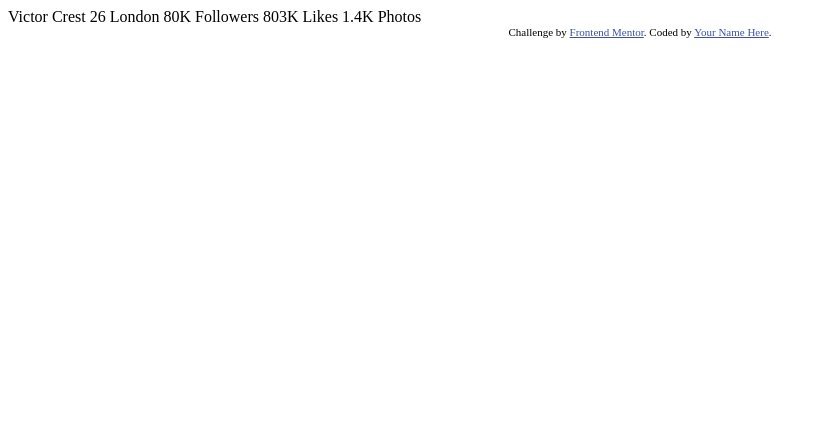
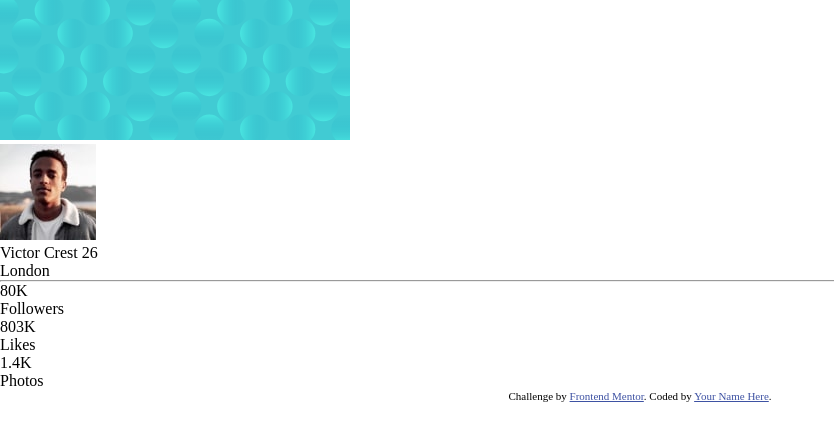
Before and after one commit to Hhmmmk/ProfileCardComponent, a plain HTML site: page index.html in a window 1280 px wide. Shown: the whole page, without its empty margins (0-834 px from the left). Drawn offline with Linux system fonts and the light colour scheme.

Commit message:
Html made accessibility friendly, CSS reset

```diff
--- a/index.html
+++ b/index.html
@@ -8,28 +8,46 @@
 
   <title>Frontend Mentor | Profile card component</title>
 
-  <!-- Feel free to remove these styles or customise in your own stylesheet 👍 -->
+  <link rel="stylesheet" type="text/css" href="./style.css">
+
   <style>
     .attribution { font-size: 11px; text-align: center; }
     .attribution a { color: hsl(228, 45%, 44%); }
   </style>
 </head>
 <body>
-  Victor Crest
-  26
-  London
+  <main class="card">
+    <div class="card__banner">
+      <img src="./images/bg-pattern-card.svg" alt="">
+    </div>
+    <div class="card__profPic">
+      <img src="./images/image-victor.jpg" alt="Profile Picture">
+    </div>
+    <div class="card__profInfo">
+      <p>Victor Crest <span>26</span></p>
+      <p>London</p>
+    </div>
+    <hr>
+    <div class="card__profStats">
+      <div class="card__profStats--count">
+        <p class="value">80K</p>
+        <p class="key">Followers</p>
+      </div>
+      <div class="card__profStats--count">
+        <p class="value">803K</p>
+        <p class="key">Likes</p>
+      </div>
+      <div class="card__profStats--count">
+        <p class="value">1.4K</p>
+        <p class="key">Photos</p>
+      </div>
+    </div>
 
-  80K
-  Followers
+    <div class="attribution">
+      Challenge by <a href="https://www.frontendmentor.io?ref=challenge" target="_blank">Frontend Mentor</a>.
+      Coded by <a href="#">Your Name Here</a>.
+    </div>
+  </main>
 
-  803K
-  Likes
-
-  1.4K
-  Photos
-  <div class="attribution">
-    Challenge by <a href="https://www.frontendmentor.io?ref=challenge" target="_blank">Frontend Mentor</a>.
-    Coded by <a href="#">Your Name Here</a>.
-  </div>
 </body>
 </html>
--- /dev/null
+++ b/style.css
@@ -0,0 +1,14 @@
+*,
+::before,
+::after {
+  box-sizing: border-box;
+  margin: 0;
+  padding: 0;
+}
+
+:root {
+  --darkCyan: hsl(185, 75%, 39%);
+  --vddBlue: hsl(229, 23%, 23%);
+  --dgBlue: hsl(227, 10%, 46%);
+  --dGray: hsl(0, 0%, 59%);
+}
```
